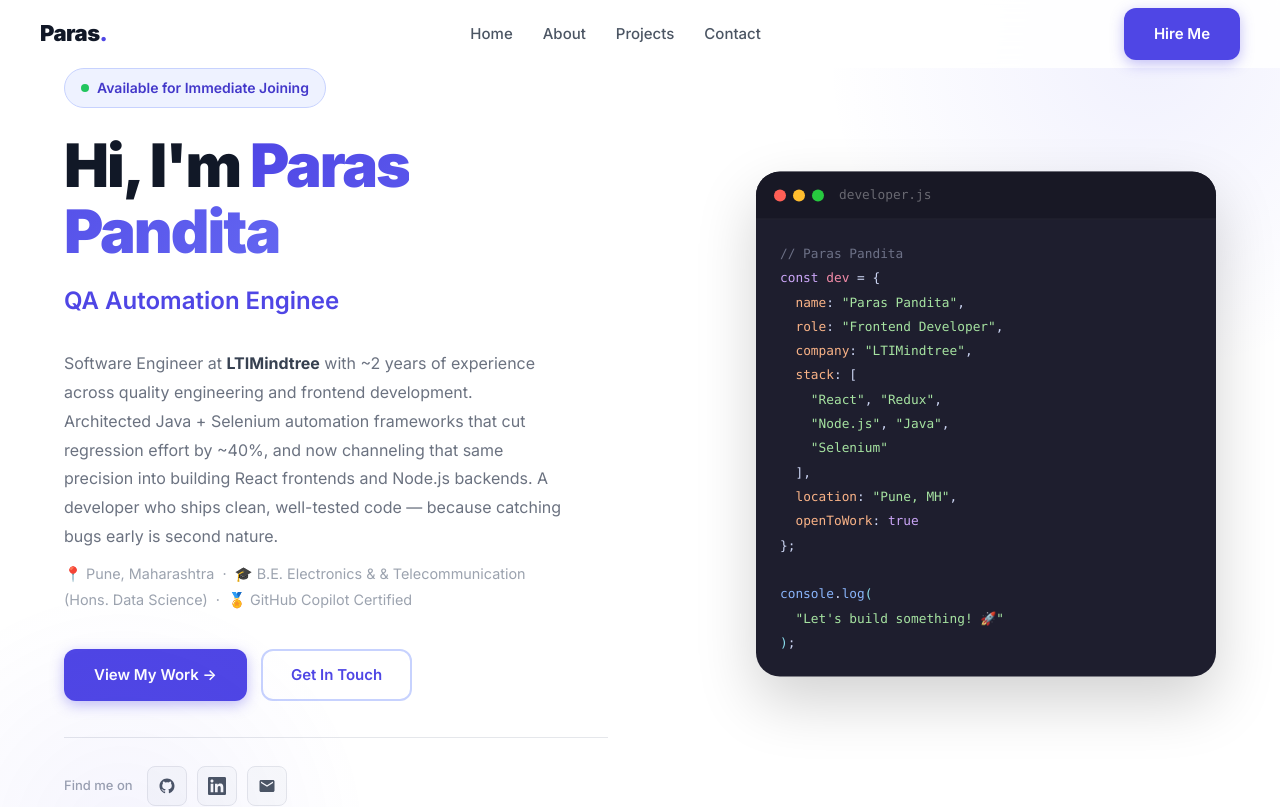
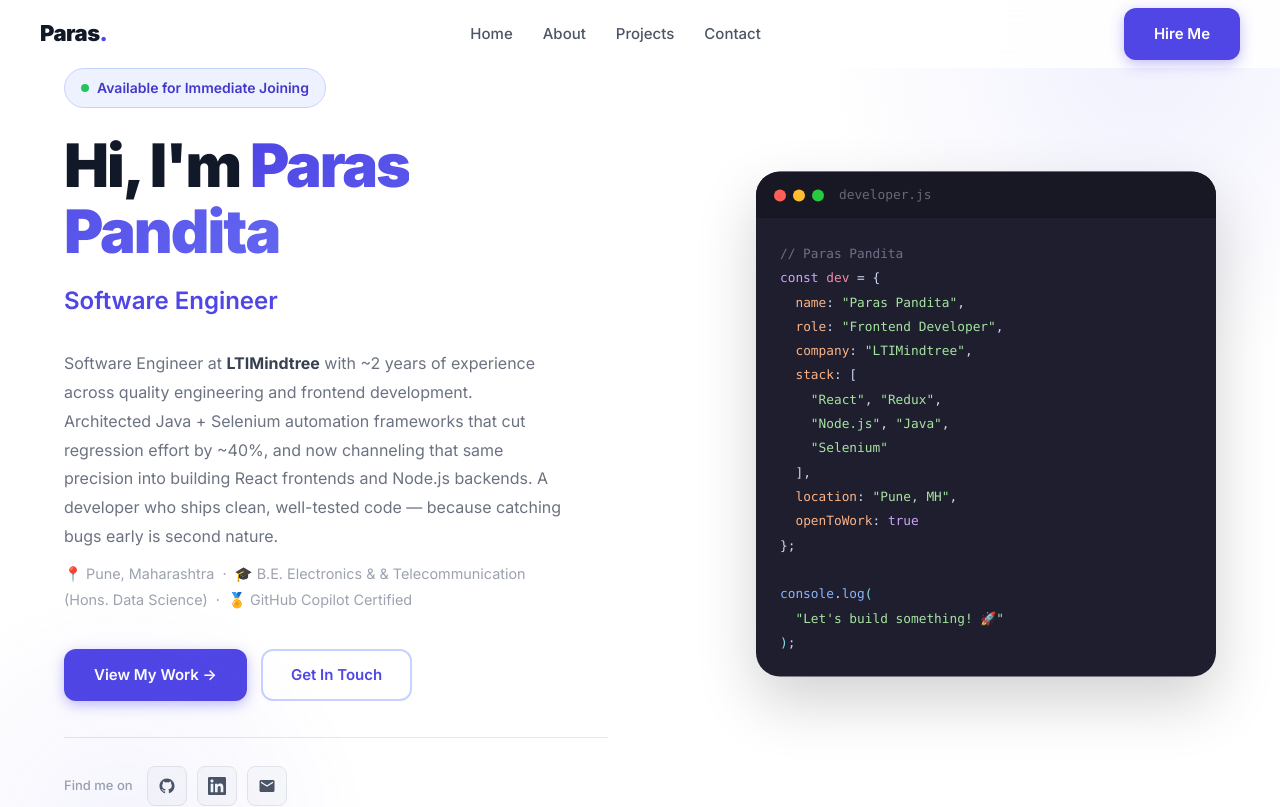
Before and after one commit to Paras-pp/Portfolio, a React (Vite) app in the folder client/: page / in a window 1280 px wide. Shown: the top 807 px of the page. Built offline with nearby package versions, Linux system fonts and the light colour scheme.

Commit message:
Portfolio update

```diff
--- a/client/src/components/Hero.jsx
+++ b/client/src/components/Hero.jsx
@@ -3,7 +3,6 @@ import { Link } from 'react-router-dom'
 
 const roles = [
   'Frontend Developer',
-  'QA Automation Engineer',
   'Software Engineer',
 ]
 
```
